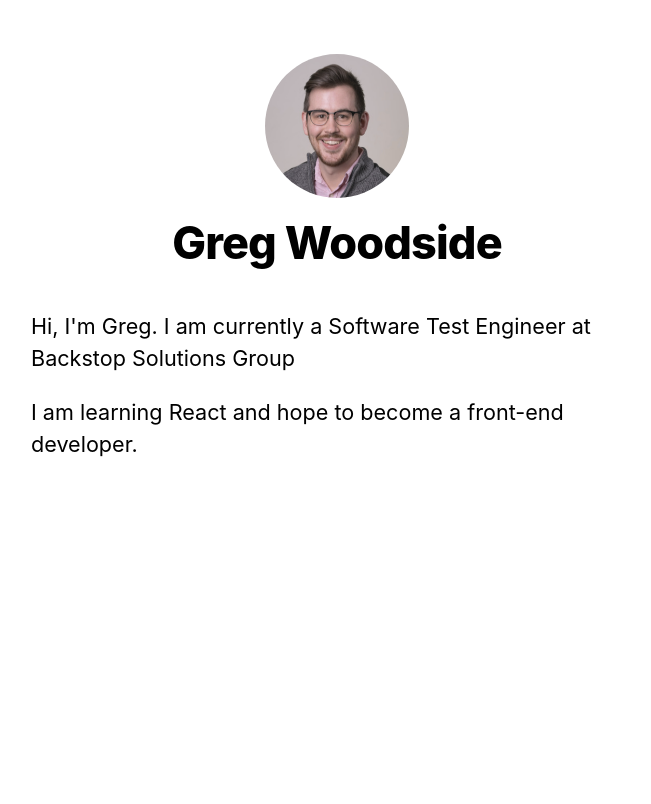
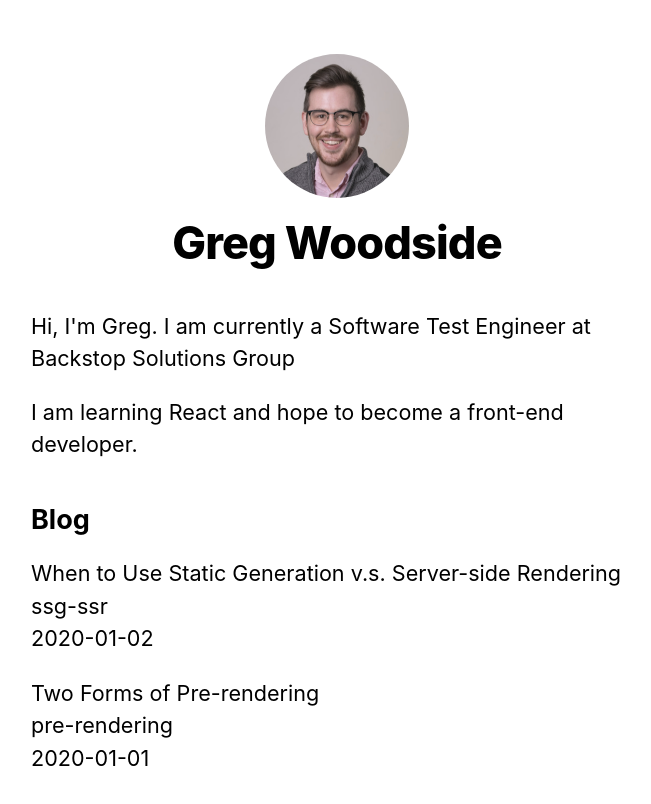
Before and after one commit to gergwoodside/nextjs-blog, a Next.js app: page / in a window 1280 px wide. Shown: the top 804 px of the page, without its empty margins (303-954 px from the left). Built offline with nearby package versions, Linux system fonts and the light colour scheme.

Commit message:
add blog post list

```diff
--- a/components/layout.js
+++ b/components/layout.js
@@ -5,7 +5,7 @@
 import Link from 'next/link';
 
 const name = 'Greg Woodside';
-export const siteTitle = 'Next.js Sample Website';
+export const siteTitle = 'Greg Woodside | Blog';
 
 export default function Layout({ children, home }) {
   return (
--- a/pages/index.js
+++ b/pages/index.js
@@ -2,8 +2,18 @@
 import utilStyles from '../styles/utils.module.css';
 import Link from 'next/link';
 import Layout, { siteTitle } from '../components/layout';
+import { getSortedPostsData } from '../lib/posts';
 
-export default function Home() {
+export async function getStaticProps() {
+  const allPostsData = getSortedPostsData();
+  return {
+    props: {
+      allPostsData,
+    },
+  };
+}
+
+export default function Home ({ allPostsData }) {
   return (
     <Layout home>
       <Head>
@@ -13,6 +23,20 @@
         <p>Hi, I'm Greg. I am currently a Software Test Engineer at Backstop Solutions Group</p>
         <p>I am learning React and hope to become a front-end developer.</p>
       </section>
+      <section className={`${utilStyles.headingMd} ${utilStyles.padding1px}`}>
+        <h2 className={utilStyles.headingLg}>Blog</h2>
+        <ul className={utilStyles.list}>
+          {allPostsData.map(({ id, date, title }) => (
+            <li className={utilStyles.listItem} key={id}>
+              {title}
+              <br />
+              {id}
+              <br />
+              {date}
+            </li>
+          ))}
+        </ul>
+      </section>
     </Layout>
   );
 }
--- a/posts/pre-rendering.md
+++ b/posts/pre-rendering.md
@@ -0,0 +1,11 @@
+---
+title: "Two Forms of Pre-rendering"
+date: "2020-01-01"
+---
+
+Next.js has two forms of pre-rendering: **Static Generation** and **Server-side Rendering**. The difference is in **when** it generates the HTML for a page.
+
+- **Static Generation** is the pre-rendering method that generates the HTML at **build time**. The pre-rendered HTML is then _reused_ on each request.
+- **Server-side Rendering** is the pre-rendering method that generates the HTML on **each request**.
+
+Importantly, Next.js lets you **choose** which pre-rendering form to use for each page. You can create a "hybrid" Next.js app by using Static Generation for most pages and using Server-side Rendering for others.
--- a/posts/ssg-ssr.md
+++ b/posts/ssg-ssr.md
@@ -0,0 +1,19 @@
+---
+title: "When to Use Static Generation v.s. Server-side Rendering"
+date: "2020-01-02"
+---
+
+We recommend using **Static Generation** (with and without data) whenever possible because your page can be built once and served by CDN, which makes it much faster than having a server render the page on every request.
+
+You can use Static Generation for many types of pages, including:
+
+- Marketing pages
+- Blog posts
+- E-commerce product listings
+- Help and documentation
+
+You should ask yourself: "Can I pre-render this page **ahead** of a user's request?" If the answer is yes, then you should choose Static Generation.
+
+On the other hand, Static Generation is **not** a good idea if you cannot pre-render a page ahead of a user's request. Maybe your page shows frequently updated data, and the page content changes on every request.
+
+In that case, you can use **Server-Side Rendering**. It will be slower, but the pre-rendered page will always be up-to-date. Or you can skip pre-rendering and use client-side JavaScript to populate data.
```
